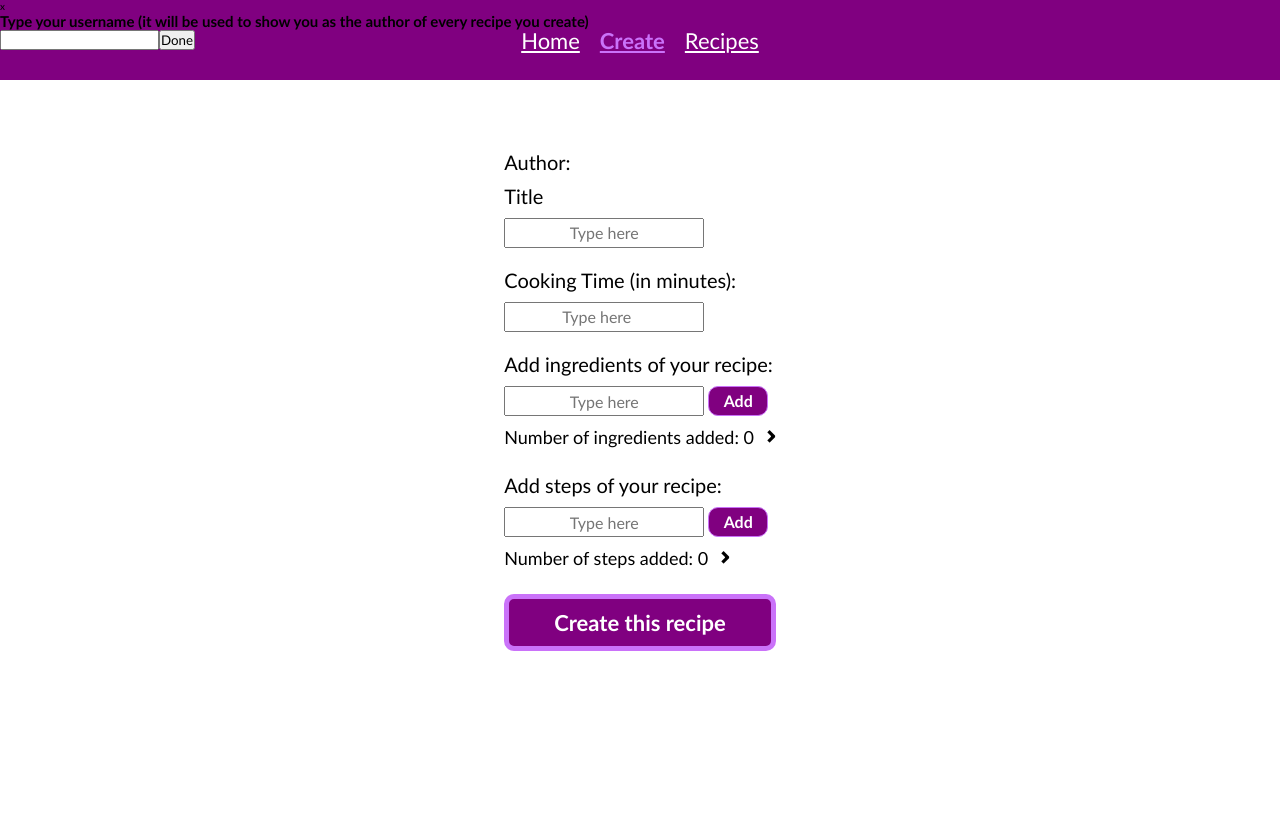
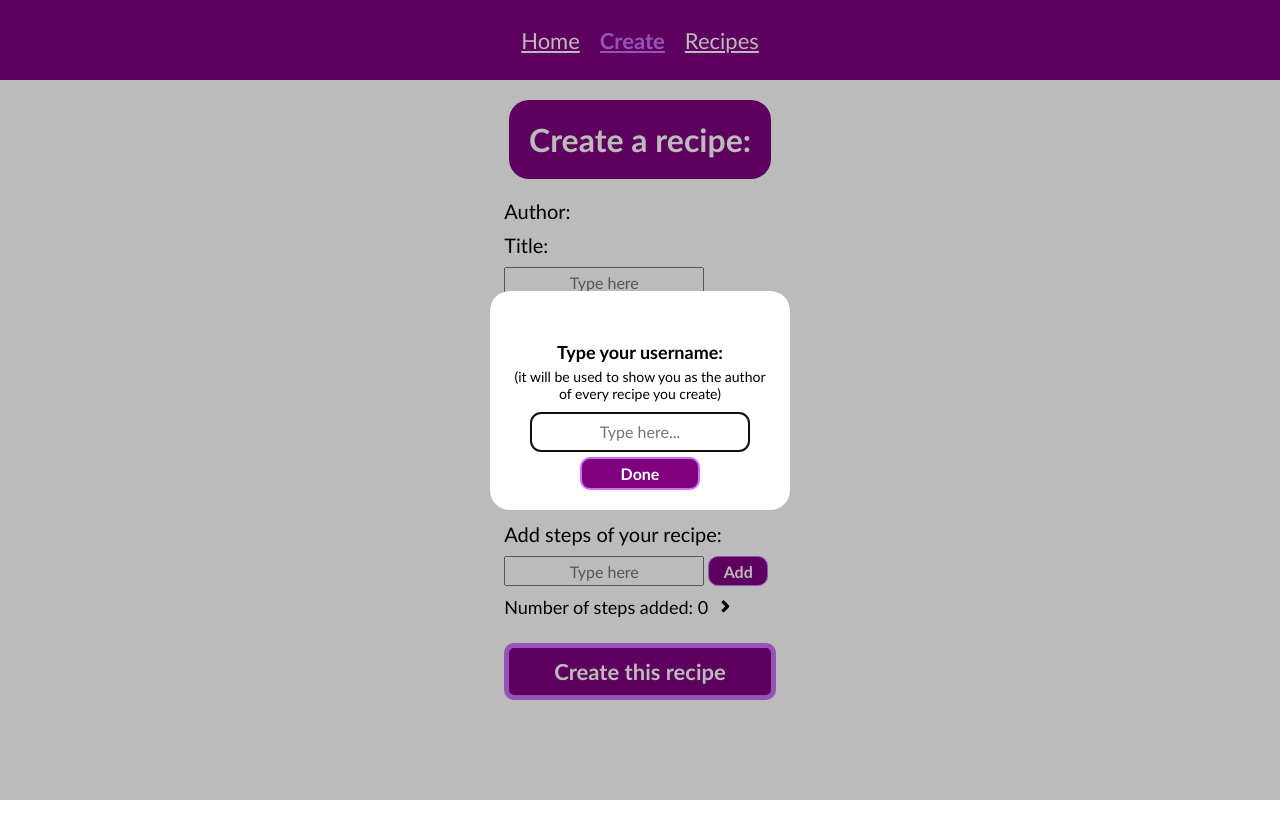
Before and after one commit to iMadfxq/recipe-app, a React (Create React App) app: page /CreateRecipe in a window 1280 px wide. Shown: the top 838 px of the page. Before the commit the page ends 800 px from the top, so only its background shows below. Built offline with nearby package versions, Linux system fonts and the light colour scheme; no server answers; the database is empty.

Commit message:
Popups are now looking good, messages when there are no recipes to show, app is almost finished

```diff
--- a/src/App.css
+++ b/src/App.css
@@ -2,37 +2,12 @@
   text-align: center;
 }
 
-.App-logo {
-  height: 40vmin;
-  pointer-events: none;
+h1 {
+  font-size: 3.2rem;
+  margin-bottom: 20px;
+  background-color: purple;
+  color: white;
+  padding: 20px;
+  border-radius: 20px;
+  text-align: center;
 }
-
-@media (prefers-reduced-motion: no-preference) {
-  .App-logo {
-    animation: App-logo-spin infinite 20s linear;
-  }
-}
-
-.App-header {
-  background-color: #282c34;
-  min-height: 100vh;
-  display: flex;
-  flex-direction: column;
-  align-items: center;
-  justify-content: center;
-  font-size: calc(10px + 2vmin);
-  color: white;
-}
-
-.App-link {
-  color: #61dafb;
-}
-
-@keyframes App-logo-spin {
-  from {
-    transform: rotate(0deg);
-  }
-  to {
-    transform: rotate(360deg);
-  }
-}
--- a/src/Components/ItemsList/ItemsList.component.jsx
+++ b/src/Components/ItemsList/ItemsList.component.jsx
@@ -32,19 +32,14 @@ export default function ItemsList() {
     }
   };
 
-  const completeHandler = (e) => {
-    e.target.parentElement.classList.toggle("completed");
-  };
-
   if (type === "ingredientsList") {
     return (
       <ul>
         {data.length ? (
           data.map((ing) => (
             <li data-id={ing.id}>
-              <span onClick={completeHandler}>✅</span>
-              <p>{ing.text}</p>
-              <span onClick={deleteHandler}>❌</span>
+              <p>{ing.text}  <span onClick={deleteHandler}>❌</span></p>
+
             </li>
           ))
         ) : (
@@ -58,9 +53,8 @@ export default function ItemsList() {
         {data.length ? (
           data.map((stp) => (
             <li data-id={stp.id}>
-              <span onClick={completeHandler}>✅</span>
-              <p>{stp.text}</p>
-              <span onClick={deleteHandler}>❌</span>
+              <p>{stp.text} <span onClick={deleteHandler}>❌</span></p>
+
             </li>
           ))
         ) : (
--- a/src/Components/ItemsList/ItemsList.styles.scss
+++ b/src/Components/ItemsList/ItemsList.styles.scss
@@ -5,3 +5,19 @@
 .deleted {
   display: none;
 }
+
+ul {
+  display: flex;
+  flex-direction: column;
+  justify-content: center;
+  align-items: flex-start;
+  margin-left: 10px;
+}
+
+ol {
+  display: flex;
+  flex-direction: column;
+  justify-content: center;
+  align-items: flex-start;
+  margin-left: 10px;
+}
--- a/src/Components/Popup/Popup.component.jsx
+++ b/src/Components/Popup/Popup.component.jsx
@@ -1,4 +1,5 @@
 import { useState } from "react";
+import { useRef } from "react";
 import { useEffect } from "react";
 import { useContext } from "react";
 import { PopupContext } from "../../Contexts/PopupContext";
@@ -12,21 +13,33 @@ export default function Popup() {
   const { popupIsOpen, type, data, setterFunc, openPopup, closePopup } =
     useContext(PopupContext);
 
-  const [authorName, setAuthorName] = useState('')
+  const [authorName, setAuthorName] = useState("");
 
-  const {setAuthor} = useContext(UserContext)
+  const inputRef = useRef(null);
+
+  const { setAuthor } = useContext(UserContext);
+
+  useEffect(() => {
+    if (type == "author") {
+      inputRef.current.focus();
+    }
+  }, [type]);
 
   if (popupIsOpen) {
     if (type === "ingredientsList" || type === "stepsList") {
       return (
-        <section className="popup">
-          <section>
+        <section className="popup" onClick={(e) => {
+          e.stopPropagation()
+          closePopup()
+        }}>
+          <section className="popup__message">
             <span
+              className="popup__message--close"
               onClick={() => {
                 closePopup();
               }}
             >
-              x
+              ⓧ
             </span>
             <h2>{type === "ingredientsList" ? "Ingredients:" : "Steps"}</h2>
             <ItemsList />
@@ -38,25 +51,34 @@ export default function Popup() {
     if (type == "author") {
       return (
         <section className="popup">
-          <section>
-            <span
-              onClick={() => {
+          <section className="popup__message">
+            <form
+              onSubmit={(e) => {
+                e.preventDefault();
+                setAuthor(authorName);
+                localStorage.setItem("author", authorName);
+                inputRef.current.blur();
                 closePopup();
               }}
             >
-              x
-            </span>
-            <h2>Type your username (it will be used to show you as the author of every recipe you create)</h2>
-            <form onSubmit={(e) => {
-              e.preventDefault()
-              setAuthor(authorName)
-              localStorage.setItem('author', authorName)
-              closePopup()
-            }}>
-            <input type="text" value={authorName} onChange={(e) => {
-              setAuthorName(e.target.value)
-            }}/>
-            <button>Done</button>
+              <label>
+                <h2>Type your username:</h2>
+                <span>
+                  (it will be used to show you as the author of every recipe you
+                  create)
+                </span>
+
+                <input
+                  ref={inputRef}
+                  type="text"
+                  value={authorName}
+                  placeholder='Type here...'
+                  onChange={(e) => {
+                    setAuthorName(e.target.value);
+                  }}
+                />
+                <button>Done</button>
+              </label>
             </form>
           </section>
         </section>
--- a/src/Components/Popup/Popup.styles.scss
+++ b/src/Components/Popup/Popup.styles.scss
@@ -1,7 +1,85 @@
 .popup {
   width: 100%;
   display: flex;
+  justify-content: center;
+  align-items: center;
   position: absolute;
   top: 0;
   z-index: 3;
+  min-height: 100vh;
+  background-color: rgba(0, 0, 0, 0.268);
+
+  li {
+    display: list-item;
+    font-size: 1.6rem;
+    position: relative;
+    width: 240px;
+    margin: 15px;
+    span {
+      position: absolute;
+      right: 10px;
+      margin-left: 10px;
+    }
+  }
+
+  &__message {
+    display: flex;
+    flex-direction: column;
+    justify-content: flex-start;
+    align-items: center;
+    width: 300px;
+    padding: 50px 20px 20px 20px;
+    background-color: white;
+    position: relative;
+    border-radius: 20px;
+
+    h2 {
+      font-size: 1.8rem;
+      margin-bottom: 5px;
+    }
+    label {
+      display: flex;
+      flex-direction: column;
+      justify-content: center;
+      align-items: center;
+
+
+      span {
+        font-size: 1.4rem;
+        text-align: center;
+        margin-bottom: 10px;
+      }
+
+      input {
+        text-align: center;
+        width: 220px;
+        height: 40px;
+        font-size: 1.6rem;
+        border-radius: 10px;
+        border: 2px solid rgb(202, 114, 249);
+      }
+
+      button {
+        width: 120px;
+        margin-top: 5px;
+        background-color: purple;
+        color: white;
+        padding: 5px;
+        border-radius: 10px;
+        border: 2px rgb(202, 114, 249) solid;
+        font-size: 1.6rem;
+        font-weight: 700;
+        text-align: center;
+
+      }
+    }
+
+
+    &--close {
+      position: absolute;
+      top: 10px;
+      right: 10px;
+      font-size: 2.6rem;
+    }
+  }
 }
--- a/src/routes/CreateRecipe/CreateRecipe.component.jsx
+++ b/src/routes/CreateRecipe/CreateRecipe.component.jsx
@@ -19,6 +19,7 @@ const navigate = useNavigate()
 
   return (
     <section className="CreateRecipe">
+      <h1>Create a recipe: </h1>
       <form className="CreateRecipe__form"
         onSubmit={(e) => {
           e.preventDefault();
@@ -38,7 +39,7 @@ const navigate = useNavigate()
       >
         <p className="author">Author: <span>{author}</span></p>
         <label>
-          <p>Title</p>
+          <p>Title:</p>
           <input
             type="text"
             placeholder="Type here"
--- a/src/routes/CreateRecipe/CreateRecipe.styles.scss
+++ b/src/routes/CreateRecipe/CreateRecipe.styles.scss
@@ -58,3 +58,10 @@
   margin-left: 5px;
   font-weight: 300;
 }
+
+@media only screen and (max-height: 800px) {
+  .CreateRecipe {
+    justify-content: flex-start;
+    margin-top: 100px;
+  }
+}
--- a/src/routes/Home/Home.styles.scss
+++ b/src/routes/Home/Home.styles.scss
@@ -7,16 +7,6 @@
   justify-content: center;
   align-items: center;
   padding: 20px;
-
-  h1 {
-    font-size: 3.6rem;
-    margin-bottom: 20px;
-    background-color: purple;
-    color: white;
-    padding: 20px;
-    border-radius: 20px;
-    text-align: center;
-  }
 
 
   &__create {
@@ -30,6 +20,7 @@
     font-size: 2.2rem;
     font-weight: 700;
     text-align: center;
+    margin-bottom: 20px;
   }
 }
 
--- a/src/routes/RecipeList/RecipeList.component.jsx
+++ b/src/routes/RecipeList/RecipeList.component.jsx
@@ -16,12 +16,15 @@ export default function RecipeList({ recipesList }) {
     (recipe) => recipe.machineId == machineId
   );
 
+  let otherPeopleCreatedRecipes = data.filter((r) => r.machineId != machineId && r.byDeveloper == false)
+
   return (
     <main className="RecipeList">
+      <h1>All recipes: </h1>
       <SuggestedRecipes />
       <h2>Created by you:</h2>
       <section className="RecipeList__user">
-        {userCreatedRecipes.map((recipe) => (
+        {userCreatedRecipes.length ? userCreatedRecipes.map((recipe) => (
           <Link
             to={`/Recipes/${recipe.id}`}
             className="RecipeList__user--item"
@@ -39,13 +42,12 @@ export default function RecipeList({ recipesList }) {
 
             <button>See recipe</button>
           </Link>
-        ))}
+        )) : <p style={{fontSize: '2rem', textAlign:'center'}}>You haven't created any recipes yet :(</p>}
       </section>
       <h2>Created by other users: </h2>
       <section className="RecipeList__user">
-        {data
-          .filter((r) => r.machineId != machineId && r.byDeveloper == false)
-          .map((recipe) => (
+        {otherPeopleCreatedRecipes.length ?
+          otherPeopleCreatedRecipes.map((recipe) => (
             <Link
               to={`/Recipes/${recipe.id}`}
               className="RecipeList__user--item"
@@ -58,7 +60,7 @@ export default function RecipeList({ recipesList }) {
                 <p>Number of steps: <span> {recipe.stepsList.length}</span></p>
               <button>See recipe</button>
             </Link>
-          ))}
+          )) : <p style={{fontSize: '2rem', textAlign:'center'}}>There are no recipes created by other users :(</p>}
       </section>
     </main>
   );
```
